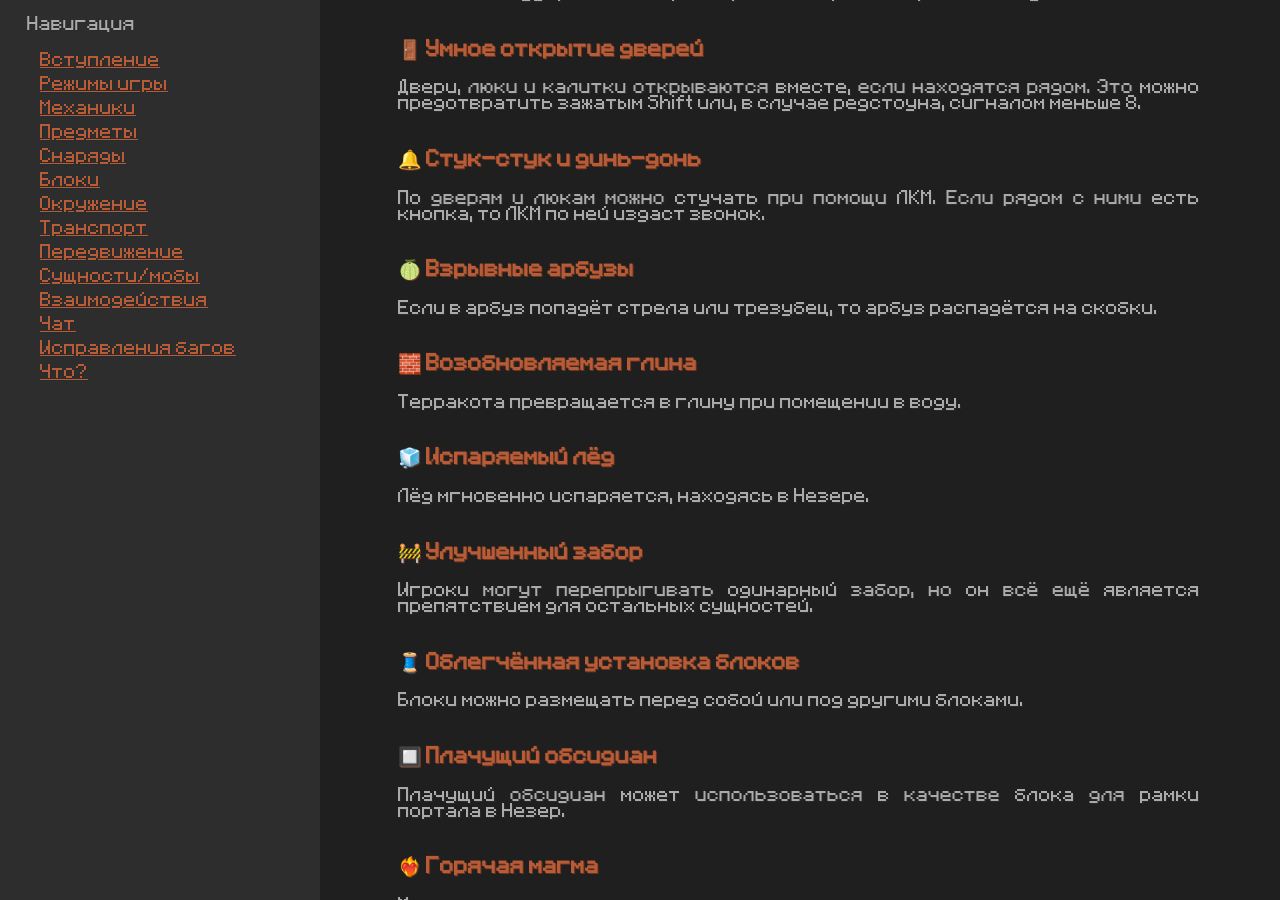
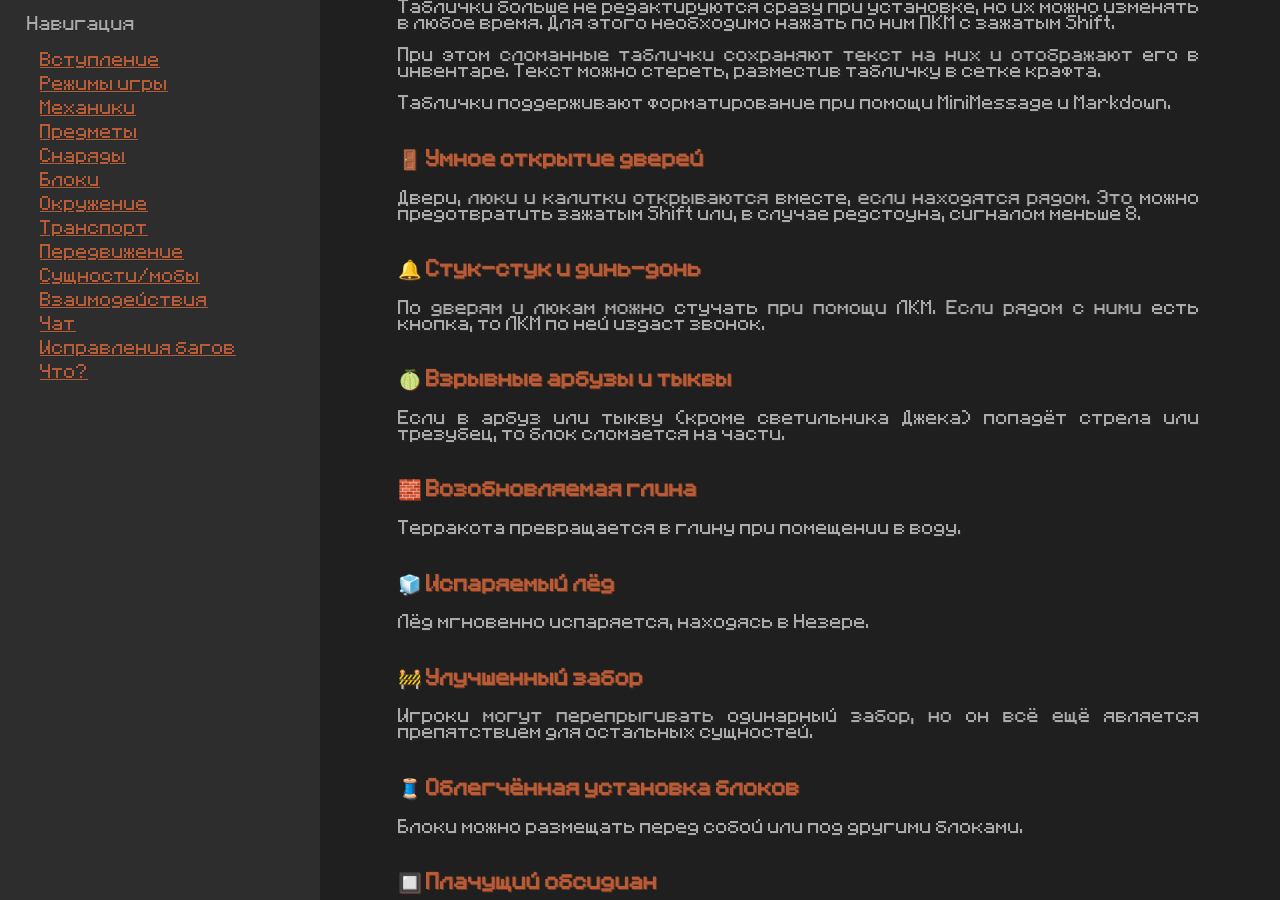
Before and after one commit to SoSeDiKs-Universe/sosediks-universe.github.io, a Jekyll site: the page built from wiki.md, in a window 1280 px wide and 900 px high, scrolled down 9515 px. Built offline with Jekyll 4.4.1, drawn with Linux system fonts in a browser that asks for light colours; some of the changed text lies outside the part shown.

Commit message:
Update wiki.md

```diff
--- a/wiki.md
+++ b/wiki.md
@@ -313,8 +316,8 @@
 ### 🔔 Стук-стук и динь-донь
 По дверям и люкам можно стучать при помощи ЛКМ. Если рядом с ними есть кнопка, то ЛКМ по ней издаст звонок.
 
-### 🍈 Взрывные арбузы
-Если в арбуз попадёт стрела или трезубец, то арбуз распадётся на скобки.
+### 🍈 Взрывные арбузы и тыквы
+Если в арбуз или тыкву (кроме светильника Джека) попадёт стрела или трезубец, то блок сломается на части.
 
 ### 🧱 Возобновляемая глина
 Терракота превращается в глину при помещении в воду.
```
Also changed, not shown: other parts of wiki.md (+4 -1 lines).
